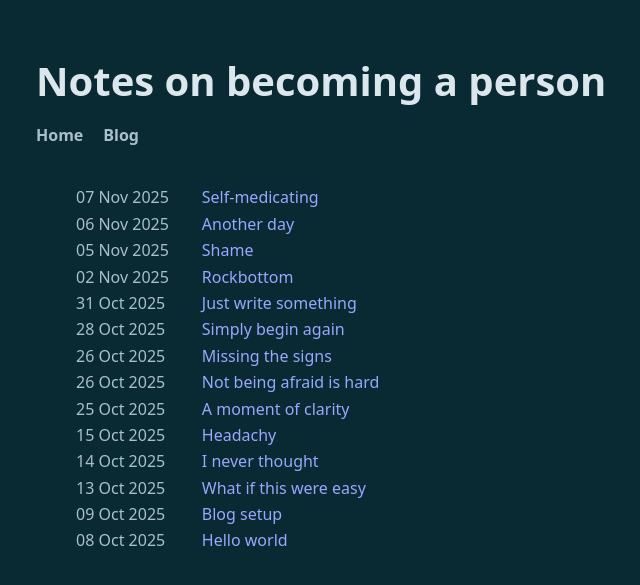
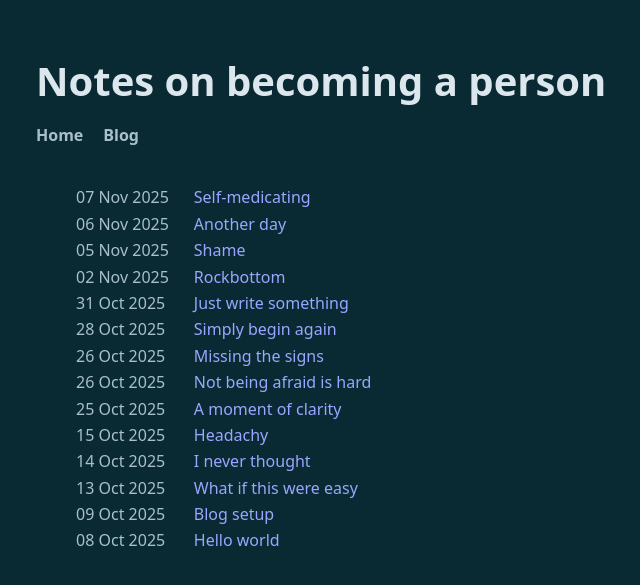
Before and after one commit to meetthefamilyinberlin/writing, a Jekyll site: the page built from blog/index.html, in a window 1280 px wide. Shown: the top 585 px of the page, without its empty margins (256-896 px from the left). Built offline with Jekyll 4.4.1, drawn with Linux system fonts in a browser that asks for light colours.

Commit message:
Layout fine-tuning

```diff
--- a/assets/styles.css
+++ b/assets/styles.css
@@ -112,7 +112,7 @@ pre {
 main li:has(> time) {
     display: grid;
     grid-template-columns: 12ch 1fr;
-    column-gap: 1rem;
+    column-gap: 0.5rem;
     align-items: baseline;
   }
 
```
